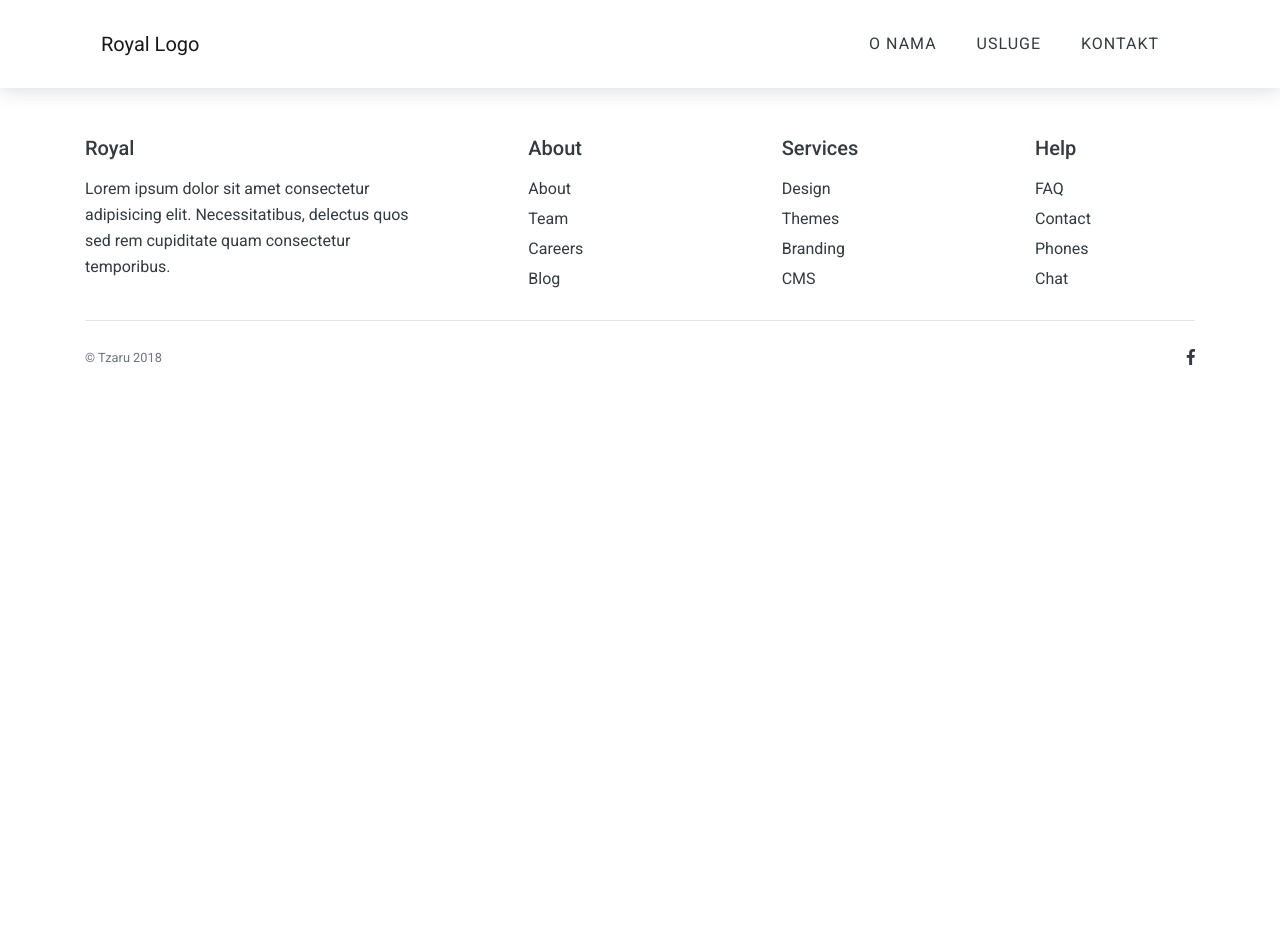
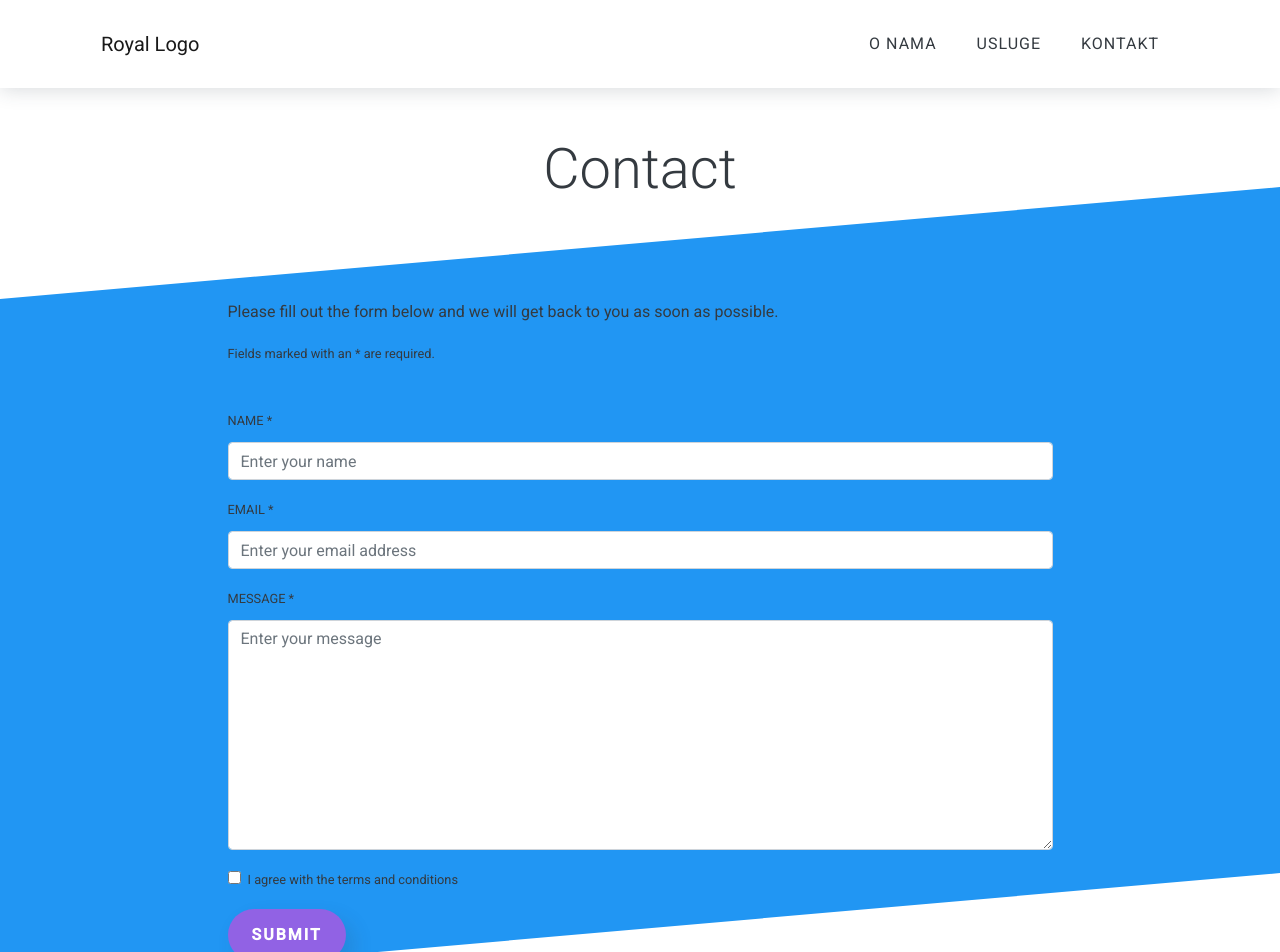
Before and after one commit to VladTzaru/Royal, a Vue app: page /kontakt in a window 1280 px wide. Shown: the top 952 px of the page. Before the commit the page ends 800 px from the top, so only its background shows below. Built offline with nearby package versions, Linux system fonts and the light colour scheme.

Commit message:
add contact component

```diff
--- /dev/null
+++ b/src/components/base/Contact.vue
@@ -0,0 +1,36 @@
+<template>
+    <main id="content">
+        <div class="container">
+            <h1 class="display-4 mb-5 py-5 text-center">Contact</h1>
+        </div>
+        <div class="bg-skew bg-skew-light">
+            <div class="container">
+                <div class="row justify-content-lg-center">
+                    <div class="col-lg-9">
+                        <p>Please fill out the form below and we will get back to you as soon as possible.</p>
+                        <p class="small">Fields marked with an * are required.</p>
+                        <form class="py-4">
+                            <div class="form-group">
+                                <label for="inputName" class="small text-uppercase">Name *</label>
+                                <input type="text" class="form-control" id="inputName" placeholder="Enter your name" required="">
+                            </div>
+                            <div class="form-group">
+                                <label for="inputEmail" class="small text-uppercase">Email *</label>
+                                <input type="email" class="form-control" id="inputEmail" placeholder="Enter your email address" required="">
+                            </div>
+                            <div class="form-group">
+                                <label for="messageTetxarea" class="small text-uppercase">Message *</label>
+                                <textarea class="form-control rounded" id="messageTetxarea" rows="9" placeholder="Enter your message" required=""></textarea>
+                            </div>
+                            <div class="form-group form-check">
+                                <input type="checkbox" class="form-check-input" id="inputCheck">
+                                <label class="form-check-label small" for="inputCheck">I agree with the <a href="#">terms and conditions</a> </label>
+                            </div>
+                            <button type="submit" class="btn btn-pill btn-primary">Submit</button>
+                        </form>
+                    </div>
+                </div>
+            </div>
+        </div><!-- end bg-skew -->
+    </main>
+</template>
--- a/src/views/Contact.vue
+++ b/src/views/Contact.vue
@@ -1,3 +1,13 @@
 <template>
+    <Contact/>
+</template>
 
-</template>
+<script>
+import Contact from '../components/base/Contact.vue';
+export default {
+    name: 'ContactView',
+    components: {
+        Contact
+    }
+}
+</script>
```
